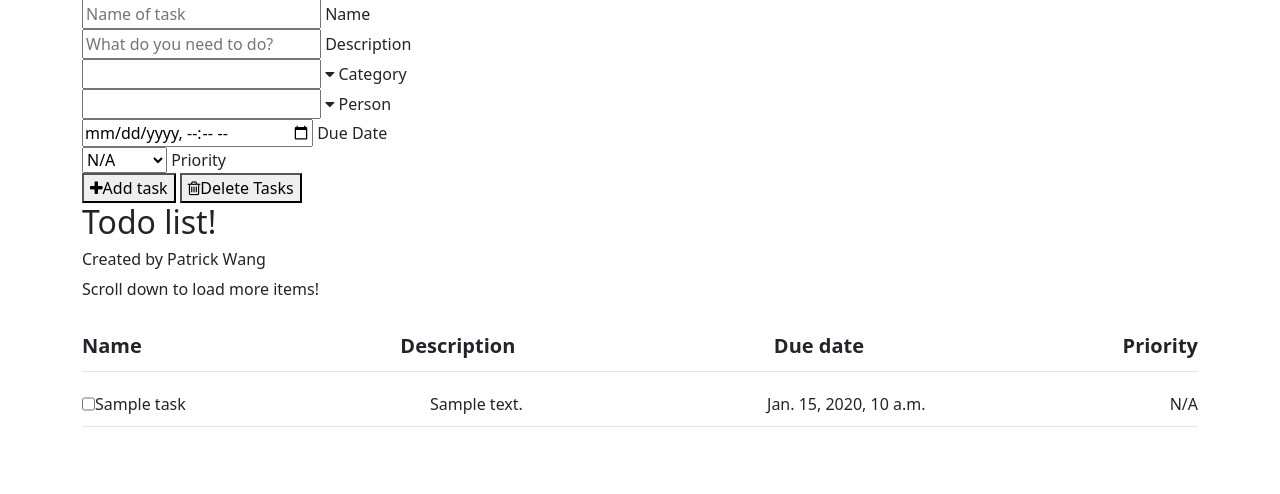
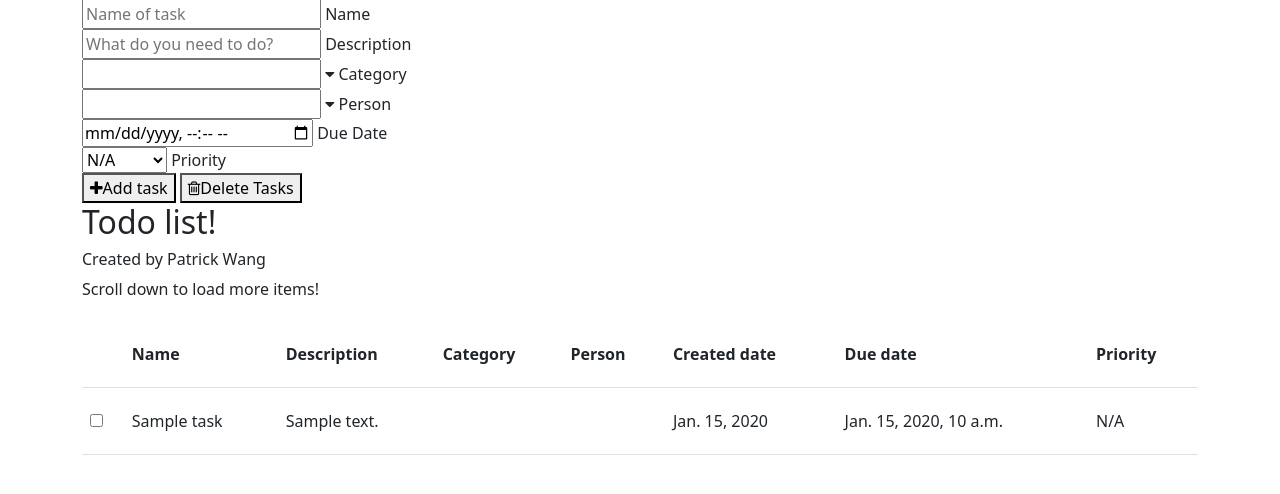
Before and after one commit to patwang123/todo-list, a Django app: page / in a window 1280 px wide. Shown: the part 28-522 px from the top of the page. Run offline with Django 3.2, Linux system fonts and the light colour scheme; tables that the repository leaves empty hold one stand-in row (values such as "Sample post"); some libraries are stand-ins or nearby versions.

Commit message:
bugfixed for external posts

```diff
--- a/static/css/item.css
+++ b/static/css/item.css
@@ -31,3 +31,8 @@
 
     display:flex;
 }
+tr {
+    line-height: 50px;
+    min-height: 50px;
+    height: 50px;
+}
--- a/templates/category_template.html
+++ b/templates/category_template.html
@@ -1,25 +1,16 @@
 {% load static %}
 {% load extras %}
 
-{% load el_pagination_tags %}
 
-
-{% paginate todo_tasks %}
 {% for task in todo_tasks %}
-<div class='task'>
-    <input type="checkbox" class="taskCheckbox" name="id_to_delete" id="{{ task.id }}" value="{{ task.id }}">
-    <div>
-        {{ task.name }}
-    </div>
-    <div class='sub'>
-        {{task.description}}
-    </div>
-    <div class='sub'>
-        {{ task.due_date}}
-    </div>
-    <div class='sub'>
-        {{ task.priority|convert_priority}}
-    </div>
-</div>
+<tr>
+    <td><input type='checkbox' name='id_to_delete' id = '{{task.id}}' value={{task.id}} ></td>
+    <td>{{ task.name }}</td>
+    <td>{{ task.description|filter_none }}</td>
+    <td>{{ task.category.name }}</td>
+    <td>{{ task.person.name }}</td>
+    <td>{{ task.created_date}}</td>
+    <td>{{ task.due_date|filter_none }}</td>
+    <td>{{ task.priority|convert_priority }}</td>
+</tr>
 {% endfor %}
-{% show_more "more" %}
--- a/templates/tasks.html
+++ b/templates/tasks.html
@@ -1,5 +1,6 @@
 {% load static %}
 {% load extras %}
+{% load el_pagination_tags %}
 <!DOCTYPE html>
 <html>
 
@@ -27,7 +28,7 @@
                     </div>
                     <div>
 
-                        <input id="category" class="taskCategory" name="category" list='categories' required>
+                        <input id="category" class="taskCategory" name="category" list='categories'>
                             <datalist id='categories'>
                                 {% for category in categories %}
                                     <option class="" value="{{ category.name }}" name="{{ category.name }}">{{ category.name }}</option>
@@ -38,7 +39,7 @@
                     </div>
                     <div>
 
-                        <input id="person" name="person" list = 'people' required>
+                        <input id="person" name="person" list = 'people'>
 
                             <datalist id='people'>
                                 {% for person in people %}
@@ -62,32 +63,27 @@
                     </div>
                     <div>
 
-                        <button class="taskAdd" name="taskAdd" type="submit"><i class="fa fa-plus"></i>Add task</button>
-                        <button class="taskDelete" name="taskDelete" formnovalidate="" type="submit" onclick="$('input#sublist').click();"><i class="fa fa-trash-o icon"></i>Delete Tasks</button>
+                        <button class="add_task" name="add_task" type="submit"><i class="fa fa-plus"></i>Add task</button>
+                        <button class="delete_task" name="delete_task" formnovalidate="" type="submit" onclick="$('input#sublist').click();"><i class="fa fa-trash-o icon"></i>Delete Tasks</button>
                     </div>
                     <h2>Todo list!</h2>
-                        <h6>Created by Patrick Wang</h6>
-                        <div  style='margin-bottom: 20px;'> Scroll down to load more items! </div>
-                        <div class='task-header'>
-                            <div>Name</div>
-                            <div class='sub'>Description</div>
-                            <div class='sub'>Due date</div>
-                            <div class='sub'>Priority</div>
-                        </div>
+                    <h6>Created by Patrick Wang</h6>
+                    <div  style='margin-bottom: 20px;'> Scroll down to load more items! </div>
+                    <table style='width: 100%' class='table'>
+                        <tr>
+                            <th></th>
+                            <th>Name</th>
+                            <th>Description</th>
+                            <th>Category</th>
+                            <th>Person</th>
+                            <th>Created date</th>
+                            <th>Due date</th>
+                            <th>Priority</th>
+                        </tr>
                         {% include 'category_template.html' %}
-
+                    </table>
                 </form>
             </div>
         </div>
     </div>
-
-
-    <script src="{% static 'js/jquery-latest.js' %}"></script>
-    <script src="{% static 'js/el-pagination.js' %}"></script>
-    <script>
-        $.endlessPaginate({
-            paginateOnScroll: true,
-            paginateOnScrollMargin: 20
-        });
-    </script>
 </body>
--- a/todo/models.py
+++ b/todo/models.py
@@ -10,12 +10,16 @@ class Category(models.Model):
 class Person(models.Model):
     name = models.CharField(max_length=100, primary_key=True)
 
+def tz_date():
+    return timezone.now().date()
+
 class Task(models.Model):
+
     name = models.CharField(max_length=100)
     description = models.TextField(blank=True,null=True)
     person = models.ForeignKey(Person,on_delete=models.CASCADE,blank=True,null=True)
     category = models.ForeignKey(Category,on_delete=models.CASCADE,default='General')
-    created_date = models.DateField(default=timezone.now)
+    created_date = models.DateField(default=tz_date)
     due_date = models.DateTimeField(blank=True, null=True)
 
     completed = models.BooleanField(default=False)
--- a/todo/serializers.py
+++ b/todo/serializers.py
@@ -4,7 +4,7 @@ from rest_framework import serializers
 class TaskSerializer(serializers.ModelSerializer):
     class Meta:
         model = Task
-        fields = ('id','name','category','created_date','due_date','priority')
+        fields = ('id','name','description','category','created_date','due_date','priority')
 
 
 class CategorySerializer(serializers.ModelSerializer):
--- a/todo/templatetags/extras.py
+++ b/todo/templatetags/extras.py
@@ -13,3 +13,9 @@ priorities = {0:'N/A',1:'Low',2: 'Medium',3:'High',4: 'ASAP'}
 @register.filter
 def convert_priority(value):
     return priorities[value]
+
+@register.filter
+def filter_none(value):
+    if value is None:
+        return ''
+    return value
--- a/todo/views.py
+++ b/todo/views.py
@@ -27,27 +27,48 @@ def home(request):
     people = Person.objects.all()
 
     if request.method == "POST":  # checking if the request method is a POST
-        if "taskAdd" in request.POST:  # checking if there is a request to add a todo
+        print(request.POST)
+        if "add_task" in request.POST:  # checking if there is a request to add a todo
             name = request.POST['name']
+
             description = request.POST['description']
+
             due_date = request.POST["date"]  # date
-            category, _ = Category.objects.get_or_create(name=request.POST["category"])
-            person, _ = Person.objects.get_or_create(name=request.POST['person'])
+            if due_date == '':
+                due_date = None
+
+            category = request.POST['category']
+            if category == '':
+                category = 'General'
+            category, _ = Category.objects.get_or_create(name=category)
+
+            person = request.POST['person']
+            if person == '':
+                person = None
+            person, _ = Person.objects.get_or_create(name=person)
+
+
             priority = request.POST['priority']
             Todo = Task(name=name, description=description, due_date=due_date,
                             category=category, person=person, priority = priority)
+
             Todo.save()
             return redirect("/")
 
-        if "taskDelete" in request.POST:  # checking if there is a request to delete a todo
-            # checked todos to be deleted
-            checkedlist = request.POST["id_to_delete"]
-            for todo_id in checkedlist:
+        if "delete_task" in request.POST:
+
+            id_to_delete = request.POST.getlist("id_to_delete")
+            for todo_id in id_to_delete:
                 todo = Task.objects.get(id=int(todo_id))  # getting todo id
                 todo.delete()  # deleting todo
+
             return redirect('/')
 
-    return render(request, template, {'todo_tasks': incomplete_tasks, 'categories': categories, 'people': people, 'priorities': [0,1,2,3,4]})
+    if request.is_ajax():
+        template = 'category_template.html'
+        return render(request, template, {'todo_tasks': incomplete_tasks})
+
+    return render(request, template, {'todo_tasks': incomplete_tasks, 'categories': categories, 'people': people, 'priorities': [x[0] for x in Task.Priority.choices]})
 
 def completed(request):
     template = 'tasks.html'
--- a/todo_list/settings.py
+++ b/todo_list/settings.py
@@ -97,6 +97,10 @@ DATABASES = {
         'PORT': '3306',
         'USER': 'root',
         'PASSWD': '',
+        'OPTIONS': {
+            "init_command": "SET foreign_key_checks = 0;",
+        },
+        'STORAGE_ENGINE': 'MyISAM / INNODB / ETC'
     }
 }
 
@@ -135,7 +139,7 @@ USE_I18N = True
 
 USE_L10N = True
 
-USE_TZ = True
+USE_TZ = False
 
 
 # Static files (CSS, JavaScript, Images)
```
Also changed, not shown: todo/migrations/0001_initial.py, todo/migrations/0002_task_description.py (deleted).
